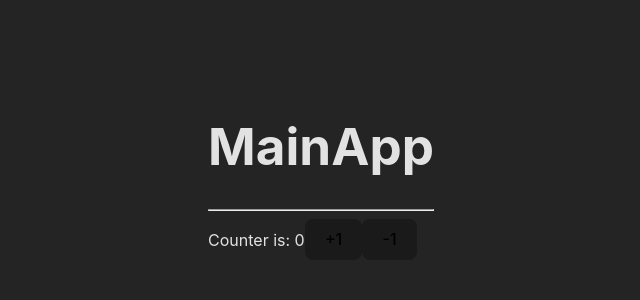
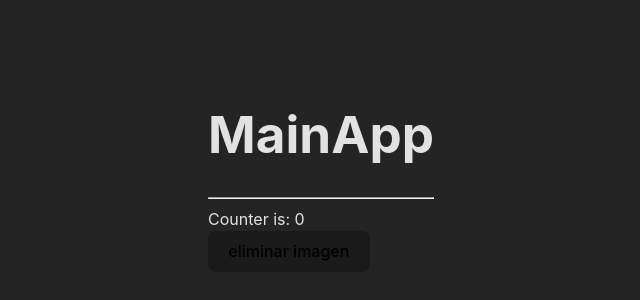
Before and after one commit to AndresBonilla0306/Desarrollo-web-Challenges, a React (Vite) app: page / in a window 1280 px wide. Shown: the part 228-528 px from the top of the page, without its empty margins (319-959 px from the left). Built offline with nearby package versions, Linux system fonts and the light colour scheme.

Commit message:
Challenge15

```diff
--- a/src/components/MainApp2.jsx
+++ b/src/components/MainApp2.jsx
@@ -12,15 +12,11 @@ export const MainApp2 = () => {
     <>
         <h1>MainApp</h1>
         <hr/>
-        <span> Counter is: {counter}</span>
-        <button
-          className='btn btn-primary'
-          onClick={ () => dispatch( increment() )}
-        > +1 </button>
+        <span> Counter is: {counter}</span><br/>
         <button
           className='btn btn-primary'
           onClick={ () => dispatch (decrement())}
-          > -1</button>
+          > eliminar imagen</button>
     </>
   )
 }
```
